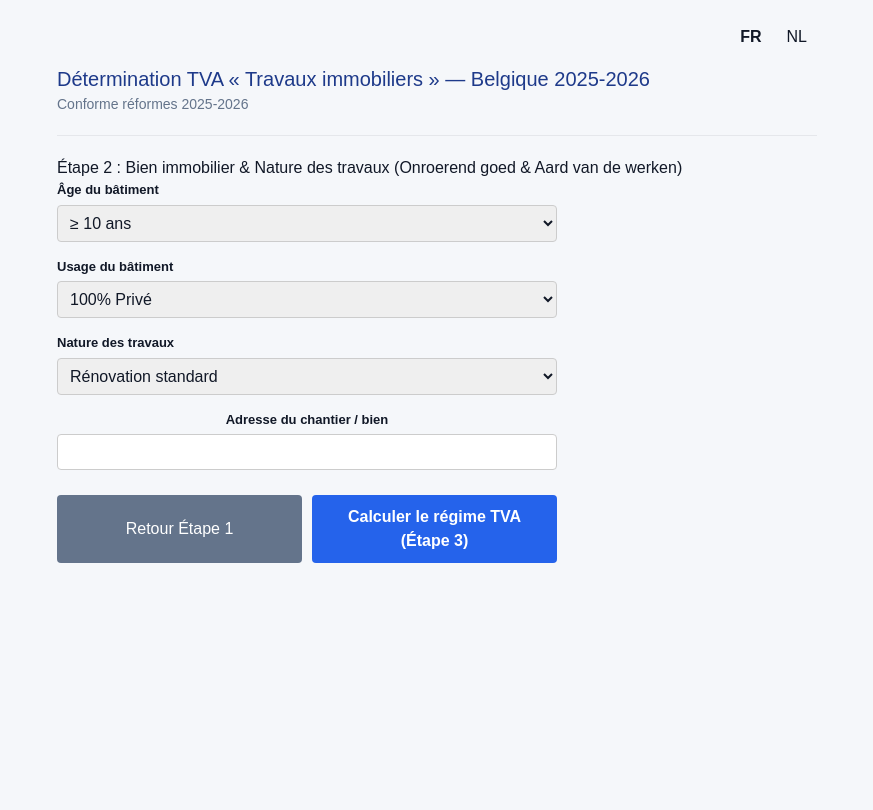
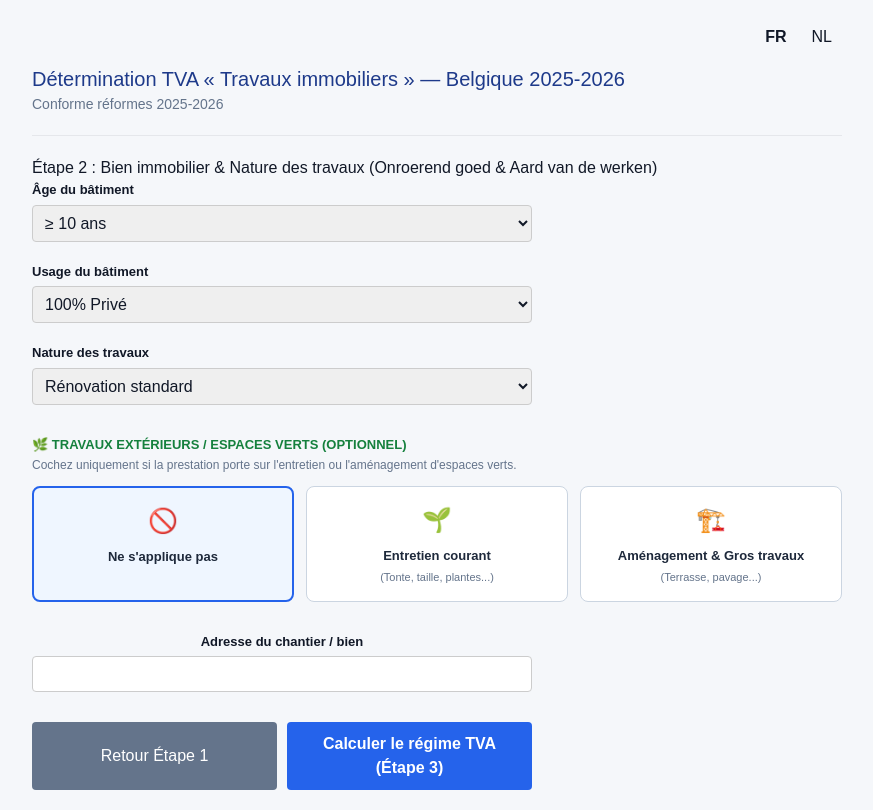
Before and after one commit to Chri738/digibat-vat, a React (Vite) app: page / in a window 1280 px wide. Both pictures are taken after a click on the button "Passer à l'Étape 2". Shown: the whole page, without its empty margins (203-1076 px from the left). Built offline with nearby package versions, Linux system fonts and the light colour scheme.

Commit message:
Update App.tsx

```diff
--- a/src/App.tsx
+++ b/src/App.tsx
@@ -57,15 +57,30 @@ const TRANSLATIONS = {
     usagePrive50: "> 50% Privé",
     usagePro: "Exclusif Pro",
     usageMixte: "Mixte (Privé + Pro)",
-    surface200Label: "Superficie de la partie pro ≥ 200 m² ?",
-    yes: "Oui",
-    no: "Non",
+
+    // Saisie Surfaces Mixte (Minimum 200 m²)
+    surfacePriveLabel: "Superficie Privée (m²)",
+    surfaceProLabel: "Superficie Professionnelle (m²)",
+    totalSurfaceLabel: "Superficie Totale du bâtiment",
+    minSurfaceOk: "✓ Superficie totale ≥ 200 m² (Minimum requis respecté)",
+    minSurfaceKo: "⚠️ Superficie totale < 200 m² (Le bâtiment doit avoir une superficie minimale de 200 m²)",
+
     workLabel: "Nature des travaux",
     workRenov: "Rénovation standard",
     workHeatPump: "Pompe à chaleur",
     workGarden: "Entretien courant / Jardinage",
     workSolar: "Panneaux solaires & Isolation",
     workDemolition: "Démolition et/ou Construction",
+
+    // Travaux extérieurs / Espaces verts
+    outdoorTitle: "🌿 TRAVAUX EXTÉRIEURS / ESPACES VERTS (OPTIONNEL)",
+    outdoorSubtitle: "Cochez uniquement si la prestation porte sur l'entretien ou l'aménagement d'espaces verts.",
+    outdoorNoneTitle: "Ne s'applique pas",
+    outdoorGardenTitle: "Entretien courant",
+    outdoorGardenSub: "(Tonte, taille, plantes...)",
+    outdoorLandscapingTitle: "Aménagement & Gros travaux",
+    outdoorLandscapingSub: "(Terrasse, pavage...)",
+
     siteAddressLabel: "Adresse du chantier / bien",
     previousStep: "Retour Étape 1",
     toStep3: "Calculer le régime TVA (Étape 3)"
@@ -94,15 +109,30 @@ const TRANSLATIONS = {
     usagePrive50: "> 50% Privé",
     usagePro: "Exclusief Beroepsmatig",
     usageMixte: "Gemengd (Privé + Pro)",
-    surface200Label: "Oppervlakte beroepsgedeelte ≥ 200 m²?",
-    yes: "Ja",
-    no: "Nee",
+
+    // Saisie Surfaces Mixte (NL)
+    surfacePriveLabel: "Privé-oppervlakte (m²)",
+    surfaceProLabel: "Beroepsmatige oppervlakte (m²)",
+    totalSurfaceLabel: "Totale oppervlakte van het gebouw",
+    minSurfaceOk: "✓ Totale oppervlakte ≥ 200 m² (Vereiste minimumoppervlakte bereikt)",
+    minSurfaceKo: "⚠️ Totale oppervlakte < 200 m² (Het gebouw moet een minimale oppervlakte van 200 m² hebben)",
+
     workLabel: "Aard van de werken",
     workRenov: "Standaard renovatie",
     workHeatPump: "Warmtepomp",
     workGarden: "Lopend onderhoud / Tuinonderhoud",
     workSolar: "Zonnepanelen & Isolatie",
     workDemolition: "Sloop en/of Bouw",
+
+    // Travaux extérieurs / Espaces verts (NL)
+    outdoorTitle: "🌿 BUITENWERKEN / GROENVOORZIENINGEN (OPTIONEEL)",
+    outdoorSubtitle: "Vink alleen aan als de dienst betrekking heeft op het onderhoud of de aanleg van groene ruimten.",
+    outdoorNoneTitle: "Niet van toepassing",
+    outdoorGardenTitle: "Lopend onderhoud",
+    outdoorGardenSub: "(Maaien, snoeien, planten...)",
+    outdoorLandscapingTitle: "Aanleg & Grote werken",
+    outdoorLandscapingSub: "(Terras, bestrating...)",
+
     siteAddressLabel: "Adres van de werf / bouwwerf",
     previousStep: "Terug naar Stap 1",
     toStep3: "Btw-regeling berekenen (Stap 3)"
@@ -113,24 +143,32 @@ export default function App() {
   const [lang, setLang] = useState<'FR' | 'NL'>('FR');
   const t = TRANSLATIONS[lang];
 
-  // Gestion des étapes (1 ou 2)
+  // Nav Étape (1 ou 2)
   const [step, setStep] = useState<1 | 2>(1);
 
-  // --- ÉTAPE 1 : ÉTATS (Champs vierges par défaut) ---
+  // --- ÉTAPE 1 : ÉTATS ---
   const [clientType, setClientType] = useState<'B2B' | 'B2C'>('B2C');
   const [clientName, setClientName] = useState('');
   const [clientVat, setClientVat] = useState('');
   const [selectedCountry, setSelectedCountry] = useState('BE');
   const [viesStatus, setViesStatus] = useState<'idle' | 'valid' | 'invalid'>('idle');
 
-  // --- ÉTAPE 2 : ÉTATS (Champs neutres) ---
+  // --- ÉTAPE 2 : ÉTATS ---
   const [buildingAge, setBuildingAge] = useState<'over10' | 'under10'>('over10');
   const [buildingUsage, setBuildingUsage] = useState<'prive100' | 'prive50' | 'pro' | 'mixte'>('prive100');
-  const [isSurfaceOver200, setIsSurfaceOver200] = useState<boolean>(false);
+
+  // Surfaces pour l'usage mixte (saisie libre par l'entrepreneur)
+  const [surfacePrive, setSurfacePrive] = useState<number | ''>('');
+  const [surfacePro, setSurfacePro] = useState<number | ''>('');
+
   const [workType, setWorkType] = useState<'renov' | 'heatpump' | 'garden' | 'solar' | 'demolition'>('renov');
+
+  // Travaux Extérieurs / Espaces verts (Optionnel)
+  const [outdoorOption, setOutdoorOption] = useState<'none' | 'garden' | 'landscaping'>('none');
+
   const [siteAddress, setSiteAddress] = useState('');
 
-  // Simulation / Vérification VIES
+  // Simulation VIES
   const handleViesCheck = () => {
     if (clientVat.trim().length > 5) {
       setViesStatus('valid');
@@ -141,8 +179,14 @@ export default function App() {
 
   const canGoToStep2 = clientType === 'B2C' || viesStatus === 'valid';
 
+  // Calculs automatiques des superficies
+  const numPrive = Number(surfacePrive) || 0;
+  const numPro = Number(surfacePro) || 0;
+  const totalSurface = numPrive + numPro;
+  const isTotalOver200 = totalSurface >= 200;
+
   return (
-    <div style={{ padding: '20px', fontFamily: 'sans-serif', maxWidth: '800px', margin: '0 auto' }}>
+    <div style={{ padding: '20px', fontFamily: 'sans-serif', maxWidth: '850px', margin: '0 auto' }}>
       {/* Sélecteur de Langue */}
       <div style={{ textAlign: 'right', marginBottom: '10px' }}>
         <button
@@ -275,10 +319,10 @@ export default function App() {
         <div>
           <h2>{t.step2Title}</h2>
 
-          <div style={{ display: 'flex', flexDirection: 'column', gap: '15px', maxWidth: '500px' }}>
+          <div style={{ display: 'flex', flexDirection: 'column', gap: '20px' }}>
 
             {/* Âge du bâtiment */}
-            <div>
+            <div style={{ maxWidth: '500px' }}>
               <label style={{ display: 'block', fontSize: '13px', fontWeight: 'bold', marginBottom: '5px' }}>
                 {t.ageLabel}
               </label>
@@ -292,7 +336,7 @@ export default function App() {
             </div>
 
             {/* Usage du bâtiment */}
-            <div>
+            <div style={{ maxWidth: '500px' }}>
               <label style={{ display: 'block', fontSize: '13px', fontWeight: 'bold', marginBottom: '5px' }}>
                 {t.usageLabel}
               </label>
@@ -307,33 +351,52 @@ export default function App() {
               </select>
             </div>
 
-            {/* Condition 200 m² si Mixte */}
+            {/* SAISIE DES SUPERFICIES SI USAGE MIXTE (MINIMUM 200 m²) */}
             {buildingUsage === 'mixte' && (
-              <div style={{ background: '#f1f5f9', padding: '10px', borderRadius: '4px' }}>
-                <label style={{ display: 'block', fontSize: '13px', fontWeight: 'bold', marginBottom: '5px' }}>
-                  {t.surface200Label}
-                </label>
-                <label style={{ marginRight: '15px', cursor: 'pointer' }}>
-                  <input
-                    type="radio"
-                    name="surface200"
-                    checked={isSurfaceOver200}
-                    onChange={() => setIsSurfaceOver200(true)}
-                  /> {t.yes}
-                </label>
-                <label style={{ cursor: 'pointer' }}>
-                  <input
-                    type="radio"
-                    name="surface200"
-                    checked={!isSurfaceOver200}
-                    onChange={() => setIsSurfaceOver200(false)}
-                  /> {t.no}
-                </label>
+              <div style={{ background: '#f8fafc', border: '1px solid #cbd5e1', padding: '15px', borderRadius: '6px', maxWidth: '550px' }}>
+                <h4 style={{ margin: '0 0 10px 0', color: '#1e3a8a', fontSize: '14px' }}>
+                  Répartition des superficies (Usage Mixte — Minimum 200 m²)
+                </h4>
+                <div style={{ display: 'grid', gridTemplateColumns: '1fr 1fr', gap: '10px' }}>
+                  <div>
+                    <label style={{ display: 'block', fontSize: '12px', fontWeight: 'bold' }}>{t.surfacePriveLabel}</label>
+                    <input
+                      type="number"
+                      value={surfacePrive}
+                      onChange={(e) => setSurfacePrive(e.target.value === '' ? '' : Number(e.target.value))}
+                      placeholder="ex: 120"
+                      style={{ width: '100%', padding: '8px', borderRadius: '4px', border: '1px solid #ccc', marginTop: '4px' }}
+                    />
+                  </div>
+                  <div>
+                    <label style={{ display: 'block', fontSize: '12px', fontWeight: 'bold' }}>{t.surfaceProLabel}</label>
+                    <input
+                      type="number"
+                      value={surfacePro}
+                      onChange={(e) => setSurfacePro(e.target.value === '' ? '' : Number(e.target.value))}
+                      placeholder="ex: 100"
+                      style={{ width: '100%', padding: '8px', borderRadius: '4px', border: '1px solid #ccc', marginTop: '4px' }}
+                    />
+                  </div>
+                </div>
+
+                {/* Validation du Seuil de 200 m² sur la Superficie Totale */}
+                <div style={{ marginTop: '12px', paddingTop: '10px', borderTop: '1px dashed #cbd5e1', fontSize: '13px' }}>
+                  <p style={{ margin: '0 0 5px 0' }}>
+                    <strong>{t.totalSurfaceLabel} :</strong> {totalSurface} m²
+                    {totalSurface > 0 && ` (Privé : ${Math.round((numPrive/totalSurface)*100)}% | Pro : ${Math.round((numPro/totalSurface)*100)}%)`}
+                  </p>
+                  {totalSurface > 0 && (
+                    <p style={{ margin: 0, fontWeight: 'bold', color: isTotalOver200 ? '#16a34a' : '#dc2626' }}>
+                      {isTotalOver200 ? t.minSurfaceOk : t.minSurfaceKo}
+                    </p>
+                  )}
+                </div>
               </div>
             )}
 
             {/* Nature des travaux */}
-            <div>
+            <div style={{ maxWidth: '500px' }}>
               <label style={{ display: 'block', fontSize: '13px', fontWeight: 'bold', marginBottom: '5px' }}>
                 {t.workLabel}
               </label>
@@ -349,8 +412,69 @@ export default function App() {
               </select>
             </div>
 
+            {/* SECTIONS TRAVAUX EXTÉRIEURS / ESPACES VERTS (OPTIONNEL) */}
+            <div style={{ marginTop: '10px' }}>
+              <label style={{ display: 'block', fontSize: '13px', fontWeight: 'bold', color: '#15803d', marginBottom: '2px' }}>
+                {t.outdoorTitle}
+              </label>
+              <p style={{ fontSize: '12px', color: '#64748b', margin: '0 0 12px 0' }}>
+                {t.outdoorSubtitle}
+              </p>
+
+              <div style={{ display: 'grid', gridTemplateColumns: 'repeat(auto-fit, minmax(220px, 1fr))', gap: '12px' }}>
+
+                {/* Option 1 : Ne s'applique pas */}
+                <div
+                  onClick={() => setOutdoorOption('none')}
+                  style={{
+                    border: outdoorOption === 'none' ? '2px solid #2563eb' : '1px solid #cbd5e1',
+                    borderRadius: '8px',
+                    padding: '15px',
+                    textAlign: 'center',
+                    cursor: 'pointer',
+                    background: outdoorOption === 'none' ? '#eff6ff' : '#fff'
+                  }}>
+                  <div style={{ fontSize: '24px', marginBottom: '5px' }}>🚫</div>
+                  <strong style={{ fontSize: '13px', color: '#1e293b' }}>{t.outdoorNoneTitle}</strong>
+                </div>
+
+                {/* Option 2 : Entretien courant */}
+                <div
+                  onClick={() => setOutdoorOption('garden')}
+                  style={{
+                    border: outdoorOption === 'garden' ? '2px solid #2563eb' : '1px solid #cbd5e1',
+                    borderRadius: '8px',
+                    padding: '15px',
+                    textAlign: 'center',
+                    cursor: 'pointer',
+                    background: outdoorOption === 'garden' ? '#eff6ff' : '#fff'
+                  }}>
+                  <div style={{ fontSize: '24px', marginBottom: '5px' }}>🌱</div>
+                  <strong style={{ fontSize: '13px', color: '#1e293b' }}>{t.outdoorGardenTitle}</strong>
+                  <div style={{ fontSize: '11px', color: '#64748b', marginTop: '2px' }}>{t.outdoorGardenSub}</div>
+                </div>
+
+                {/* Option 3 : Aménagement & Gros travaux */}
+                <div
+                  onClick={() => setOutdoorOption('landscaping')}
+                  style={{
+                    border: outdoorOption === 'landscaping' ? '2px solid #2563eb' : '1px solid #cbd5e1',
+                    borderRadius: '8px',
+                    padding: '15px',
+                    textAlign: 'center',
+                    cursor: 'pointer',
+                    background: outdoorOption === 'landscaping' ? '#eff6ff' : '#fff'
+                  }}>
+                  <div style={{ fontSize: '24px', marginBottom: '5px' }}>🏗️</div>
+                  <strong style={{ fontSize: '13px', color: '#1e293b' }}>{t.outdoorLandscapingTitle}</strong>
+                  <div style={{ fontSize: '11px', color: '#64748b', marginTop: '2px' }}>{t.outdoorLandscapingSub}</div>
+                </div>
+
+              </div>
+            </div>
+
             {/* Adresse du Chantier */}
-            <div>
+            <div style={{ maxWidth: '500px', margin: '10px 0' }}>
               <label style={{ display: 'block', fontSize: '13px', fontWeight: 'bold', marginBottom: '5px', textAlign: 'center' }}>
                 {t.siteAddressLabel}
               </label>
@@ -364,14 +488,14 @@ export default function App() {
             </div>
 
             {/* Navigation */}
-            <div style={{ display: 'flex', gap: '10px', marginTop: '10px' }}>
+            <div style={{ display: 'flex', gap: '10px', maxWidth: '500px' }}>
               <button
                 onClick={() => setStep(1)}
                 style={{ flex: 1, padding: '10px', background: '#64748b', color: '#fff', border: 'none', borderRadius: '4px', cursor: 'pointer' }}>
                 {t.previousStep}
               </button>
               <button
-                onClick={() => alert("Étape 3 : Moteur fiscal disponible à l'étape suivante !")}
+                onClick={() => alert("Étape 3 : Prêt pour le moteur fiscal !")}
                 style={{ flex: 1, padding: '10px', background: '#2563eb', color: '#fff', border: 'none', borderRadius: '4px', fontWeight: 'bold', cursor: 'pointer' }}>
                 {t.toStep3}
               </button>
```
